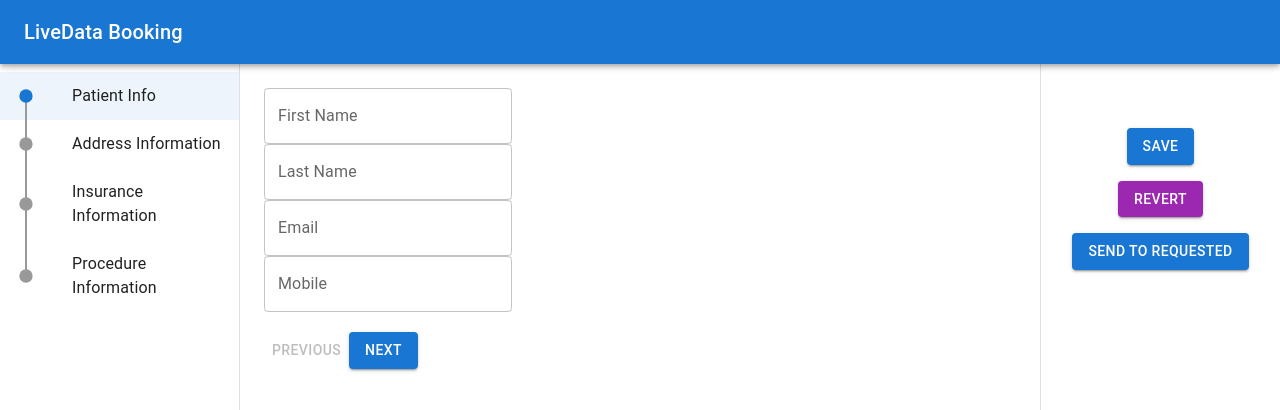
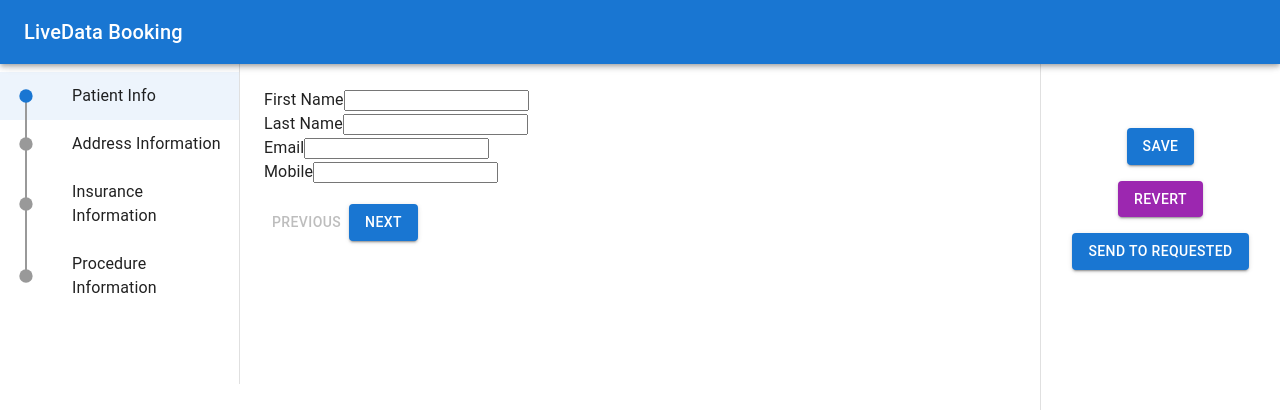
Before and after one commit to gpeddle-LiveData/ng-booking-antd, a React (Create React App) app: page / in a window 1280 px wide. Shown: the top 410 px of the page. Built offline with nearby package versions, Linux system fonts and the light colour scheme.

Commit message:
remove MuiTextField

```diff
--- a/src/components/StepForm.tsx
+++ b/src/components/StepForm.tsx
@@ -6,7 +6,8 @@
 import * as Yup from 'yup';
 import { useFormDefinition } from '../contexts/FormDefinitionContext';
 import ErrorMessage from './ErrorMessage';
-import MuiTextField from './MuiTextField';
+//import MuiTextField from './MuiTextField';
+import TextField from './TextField';
 
 interface StepFormProps {
   currentStep: number;
@@ -55,7 +56,7 @@
               <div key={field.name}>
                 <Field name={field.name}>
                   {({ field: formikField }: FieldProps) => (
-                    <MuiTextField
+                    <TextField
                       field={formikField}
                       form={formikProps}
                       label={field.label}
--- a/src/components/MuiTextField.tsx
+++ b/src/components/TextField.tsx
@@ -1,27 +1,29 @@
-// src/components/MuiTextField.tsx
+// src/components/TextField.tsx
 
 import React from 'react';
-import { TextField } from '@mui/material';
-import { FieldInputProps, FormikProps } from 'formik';
+import { Field,FieldInputProps,FormikProps} from 'formik'
 
-interface MuiTextFieldProps {
+interface TextFieldProps {
   field: FieldInputProps<any>;
   form: FormikProps<any>;
   label: string;
   type: string;
 }
 
-const MuiTextField: React.FC<MuiTextFieldProps> = ({ field, form, label, type }) => {
+const TextField: React.FC<TextFieldProps> = ({ field, form, label, type }) => {
   const errorText = form.touched[field.name] && form.errors[field.name] ? String(form.errors[field.name]) : '';
   return (
-    <TextField
+    <div>
+    <label htmlFor={field.name}>{label}</label>
+    <Field
       {...field}
       label={label}
       type={type}
       helperText={errorText}
       error={!!form.touched[field.name] && !!form.errors[field.name]}
     />
+    </div>
   );
 };
 
-export default MuiTextField;
+export default TextField;
```
